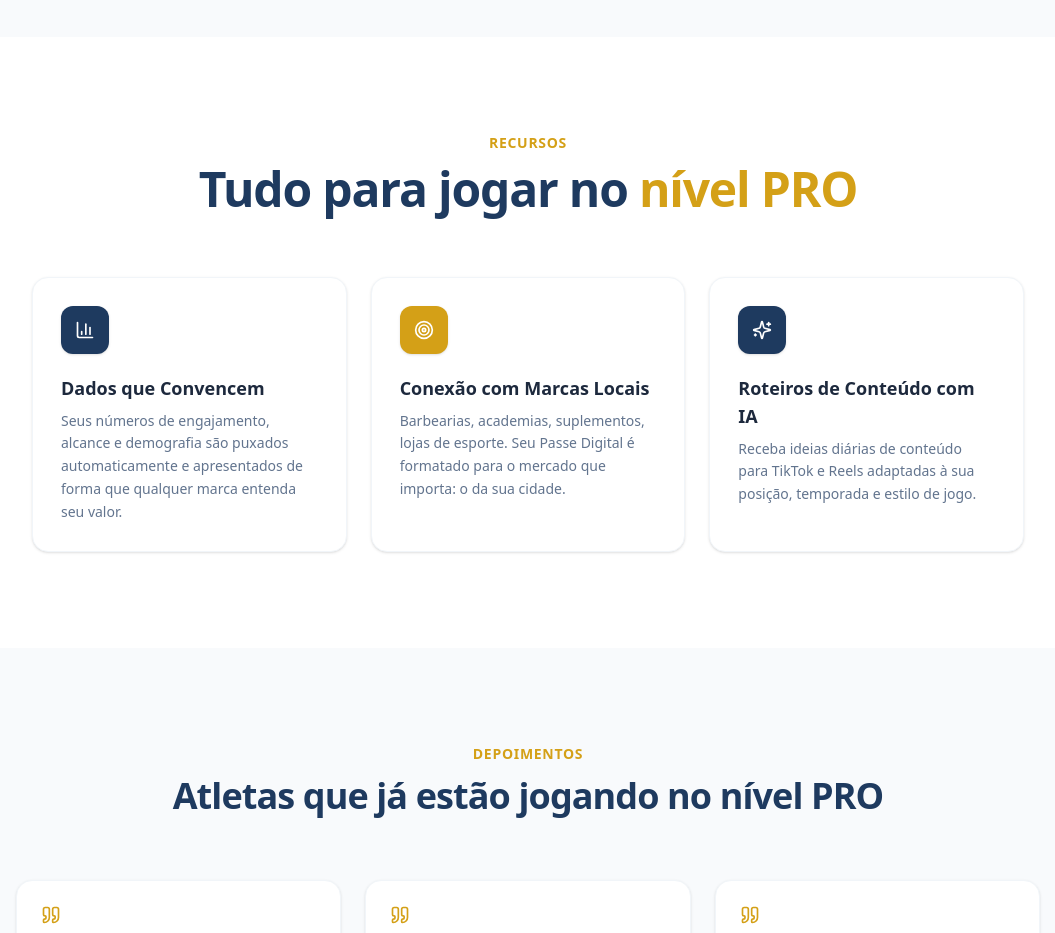
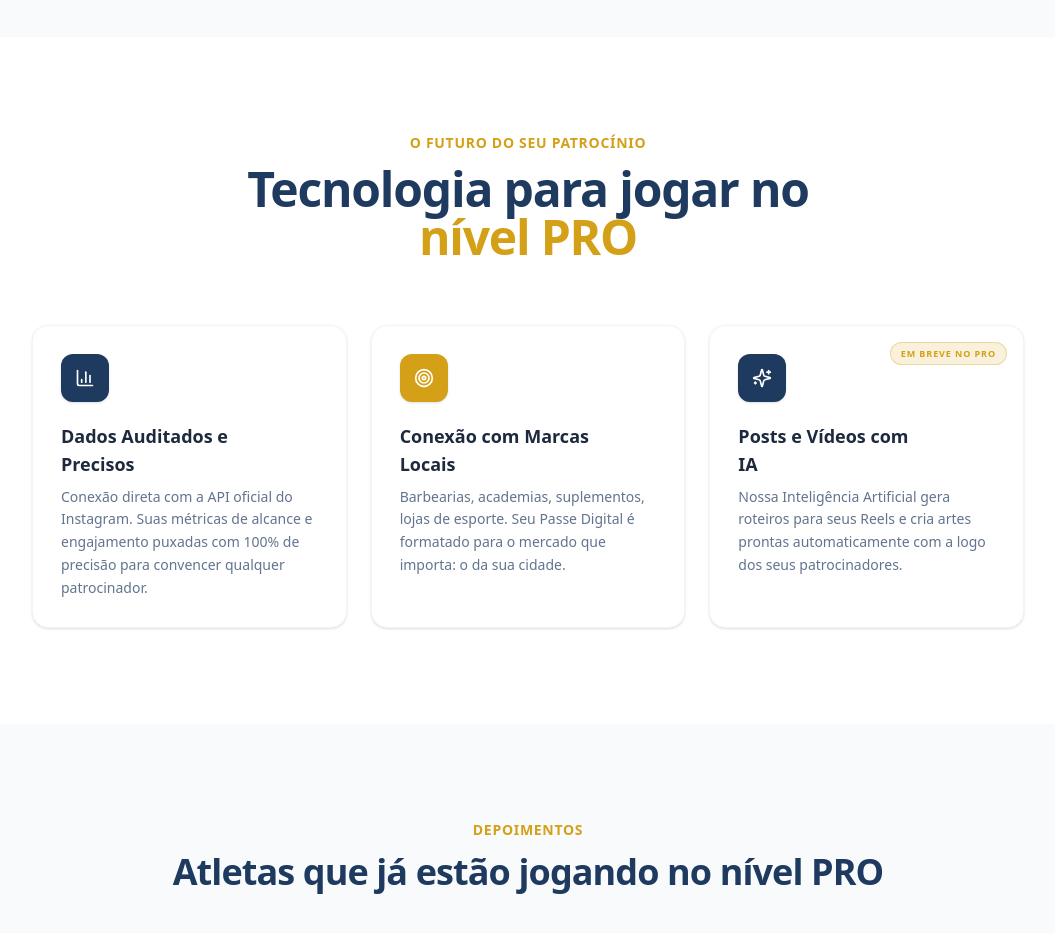
Before and after one commit to hansmelo/soujogadorcaropro, a Next.js app: page / in a window 1280 px wide. Shown: the part 2560-3493 px from the top of the page, without its empty margins (112-1167 px from the left). Built offline with nearby package versions, Linux system fonts and the light colour scheme.

Commit message:
feat: add upselling blocks for PRO features (API tracking and AI generation)

```diff
--- a/components/Calculator.tsx
+++ b/components/Calculator.tsx
@@ -1,7 +1,7 @@
 "use client";
 
 import React, { useState } from 'react';
-import { Zap, AlertCircle, ChevronDown, ChevronUp, Trophy } from 'lucide-react';
+import { Zap, AlertCircle, ChevronDown, ChevronUp, Trophy, Sparkles } from 'lucide-react';
 
 export default function Calculator() {
   // Required fields
@@ -339,13 +339,32 @@ export default function Calculator() {
 
             {/* Mode 1 Upsell */}
             {result.mode === 1 && (
-              <div className="mt-4 bg-amber-50 border border-amber-200 text-amber-900 text-xs px-4 py-3 rounded-xl text-center shadow-sm max-w-sm">
+              <div className="mt-4 bg-amber-50 border border-amber-200 text-amber-900 text-xs px-4 py-3 rounded-xl text-center shadow-sm max-w-sm w-full">
                 <p className="font-bold mb-1 flex items-center justify-center gap-1">
                   <Trophy className="w-3.5 h-3.5 text-[var(--color-gold)]" /> Destrave seu OVR Completo!
                 </p>
                 <p className="text-amber-800/80">Adicione seus dados de campo no formulário acima para aumentar seu Passe e liberar todas as estatísticas do card.</p>
               </div>
             )}
+
+            {/* Premium AI Upsell */}
+            <div className="mt-5 w-full max-w-sm bg-gradient-to-br from-[var(--color-navy)] to-[#0c1829] rounded-xl p-5 shadow-lg border border-[var(--color-gold)]/20 text-left relative overflow-hidden group">
+              <div className="absolute -right-6 -top-6 w-32 h-32 bg-[var(--color-gold)]/10 rounded-full blur-2xl group-hover:bg-[var(--color-gold)]/20 transition-all"></div>
+
+              <div className="flex items-center gap-2 mb-2 relative z-10">
+                <Sparkles className="w-4 h-4 text-[var(--color-gold)]" />
+                <span className="text-[10px] font-black text-[var(--color-gold)] uppercase tracking-widest">Em Breve: Plano PRO</span>
+              </div>
+
+              <p className="text-xs text-slate-300 font-medium leading-relaxed mb-4 relative z-10">
+                Cálculo <strong className="text-white">100% preciso</strong> auditado pela API do Instagram. <strong className="text-white">Inteligência Artificial</strong> para criar roteiros de vídeo e posts prontos para seus patrocinadores.
+              </p>
+
+              <button className="w-full py-2.5 rounded-lg border border-[var(--color-gold)]/40 text-[var(--color-gold)] text-[11px] uppercase tracking-wider font-bold hover:bg-[var(--color-gold)] hover:text-[var(--color-navy)] transition-colors relative z-10">
+                Entrar na Lista VIP
+              </button>
+            </div>
+
           </div>
         )}
       </div>
--- a/components/Features.tsx
+++ b/components/Features.tsx
@@ -5,8 +5,8 @@ const features = [
   {
     icon: BarChart3,
     iconBg: 'bg-[var(--color-navy)]',
-    title: 'Dados que Convencem',
-    description: 'Seus números de engajamento, alcance e demografia são puxados automaticamente e apresentados de forma que qualquer marca entenda seu valor.',
+    title: 'Dados Auditados e Precisos',
+    description: 'Conexão direta com a API oficial do Instagram. Suas métricas de alcance e engajamento puxadas com 100% de precisão para convencer qualquer patrocinador.',
   },
   {
     icon: Target,
@@ -17,8 +17,9 @@ const features = [
   {
     icon: Sparkles,
     iconBg: 'bg-[var(--color-navy)]',
-    title: 'Roteiros de Conteúdo com IA',
-    description: 'Receba ideias diárias de conteúdo para TikTok e Reels adaptadas à sua posição, temporada e estilo de jogo.',
+    title: 'Posts e Vídeos com IA',
+    description: 'Nossa Inteligência Artificial gera roteiros para seus Reels e cria artes prontas automaticamente com a logo dos seus patrocinadores.',
+    badge: 'EM BREVE NO PRO'
   },
 ];
 
@@ -27,10 +28,10 @@ export default function Features() {
     <section id="recursos" className="py-24 px-4 max-w-5xl mx-auto w-full">
       <div className="text-center max-w-2xl mx-auto mb-16">
         <p className="text-sm font-semibold text-[var(--color-gold)] uppercase tracking-wider mb-3">
-          Recursos
+          O Futuro do Seu Patrocínio
         </p>
         <h2 className="text-3xl md:text-5xl font-black tracking-tight text-[var(--color-navy)]">
-          Tudo para jogar no{' '}
+          Tecnologia para jogar no{' '}
           <span className="text-[var(--color-gold)]">nível PRO</span>
         </h2>
       </div>
@@ -39,12 +40,17 @@ export default function Features() {
         {features.map((feature, idx) => (
           <div
             key={idx}
-            className="group flex flex-col p-7 rounded-2xl bg-white border border-slate-100 shadow-sm hover:shadow-md transition-all duration-300"
+            className="relative group flex flex-col p-7 rounded-2xl bg-white border border-slate-100 shadow-sm hover:shadow-md transition-all duration-300 overflow-hidden"
           >
+            {feature.badge && (
+              <div className="absolute top-4 right-4 bg-[var(--color-gold)]/15 text-[var(--color-gold)] text-[9px] font-black uppercase tracking-widest px-2.5 py-1 rounded-full border border-[var(--color-gold)]/30">
+                {feature.badge}
+              </div>
+            )}
             <div className={`w-12 h-12 rounded-xl ${feature.iconBg} flex items-center justify-center mb-5 group-hover:scale-110 transition-transform shadow-sm`}>
               <feature.icon className="w-5 h-5 text-white" />
             </div>
-            <h3 className="text-lg font-bold mb-2 text-slate-800">{feature.title}</h3>
+            <h3 className="text-lg font-bold mb-2 text-slate-800 pr-16">{feature.title}</h3>
             <p className="text-sm text-slate-500 leading-relaxed">{feature.description}</p>
           </div>
         ))}
```
